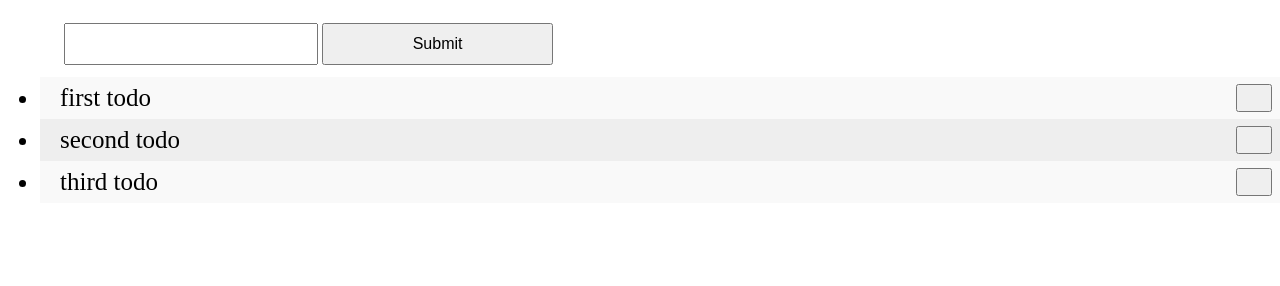
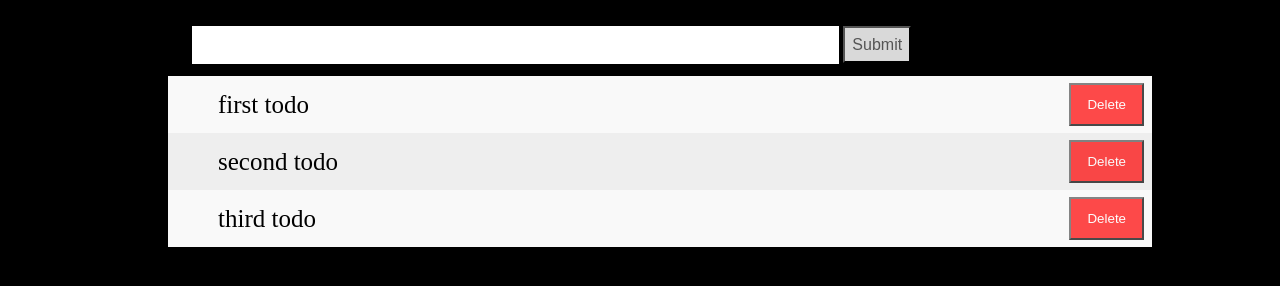
Before and after one commit to GSG-G8/Ahmad-Salah-ToDo, a website: page skeleton/index.html in a window 1280 px wide. Drawn offline with Linux system fonts and the light colour scheme.

Commit message:
3-edit dom file to show and add todos #3

```diff
--- a/skeleton/dom.js
+++ b/skeleton/dom.js
@@ -18,7 +18,9 @@
     var todoNode = document.createElement('li');
     // you will need to use addEventListener
     todoNode.addEventListener('click',()=>{
-
+      var newState = todoFunctions.markTodo(state, todo.id);
+      //console.log(newState)
+      update(newState);
     })
 
 
@@ -26,7 +28,7 @@
     var desc = document.createElement('span');
     desc.textContent=todo.description
     todoNode.appendChild(desc);
-
+    if(todo.done) todoNode.classList.toggle("checked")
 
     // this adds the delete button
     var deleteButtonNode = document.createElement('button');
@@ -37,9 +39,8 @@
     todoNode.appendChild(deleteButtonNode);
 
     // add markTodo button
-
-    // add classes for css
-
+    deleteButtonNode.textContent="Delete"
+    // aDd classes for css
     return todoNode;
   };
 
--- a/skeleton/index.html
+++ b/skeleton/index.html
@@ -6,15 +6,16 @@
     <link rel="stylesheet" href="./style.css">
   </head>
   <body>
+    <main>
     <form id="add-todo">
       <input type="text" name="description" id="description" value="">
-      <input type="submit" name="" value="Submit">
+      <input type="submit" name="" value="Submit" id="submit">
     </form>
     <div id = "todo-container">
         <ul>
         </ul>
     </div>
-
+  </main>
   </body>
   <script type="text/javascript" src = "./logic.js"></script>
   <script type="text/javascript" src = "./dom.js"></script>
--- a/skeleton/style.css
+++ b/skeleton/style.css
@@ -2,23 +2,51 @@
 * {
     margin: 0;
   }
+  body{
+    margin: 0;
+    background-color:black;
+  }
 
   #add-todo{
-    width: 90%;
+    width: 70%;
+    margin: 0 auto;
+    margin-top: 2%;
+    margin-bottom: 1%;
+     }
+
+  #todo-container{
+    width: 80%;
     margin: 0 auto;
   }
-     input {
-        margin-top: 2%;
-        margin-bottom: 1%;
-        width: 20%;
+  #description {
+    margin: 0;
+    border: none;
+    border-radius: 0;
+    width: 70%;
     padding: 10px;
     font-size: 16px;
       }
+  #submit{
+    padding: .8%;
+    background: #d9d9d9;
+    color: #555;
+    text-align: center;
+    font-size: 1rem;
+    cursor: pointer;
+    transition: 0.3s;
+    border-radius: 0;
+  }
+  #submit:hover {
+    background-color: #bbb;
 
+  }
  ul li {
+        display: flex;
+        justify-content: space-between;
+        align-items: center;
         cursor: pointer;
         position: relative;
-        padding: 7px 8px 7px 20px;
+        padding: 7px 8px 7px 50px;
         background: #eee;
         font-size: 25px;
         transition: 0.2s;
@@ -41,7 +69,7 @@
         border-color: #fff;
         border-style: solid;
         border-width: 0 2px 2px 0;
-        top: 10px;
+        top: 18px;
         left: 16px;
         transform: rotate(45deg);
         height: 15px;
@@ -49,9 +77,13 @@
       }
 button{
         color: white;
-        float: right;
+        background-color: red;
+        opacity: .7;
         padding: 12px 16px 12px 16px;
-
+        cursor: pointer;
+      }
+      button:hover{
+         opacity: 1;
       }
 /*
 *{
--- a/skeleton/test.js
+++ b/skeleton/test.js
@@ -5,11 +5,7 @@ var logic = require('./logic');
 //   t.pass();
 //   t.end();
 // });
-const todo_lest = [{
-  id: 1,
-  description: 'smash',
-  done: false,
-}]
+const todo_lest = [{id: 1,description: 'smash', done: false},{id: 0,description: 'smash avocados',done: true},{id: 1,description: 'make coffee',done: false}]
 
 test('add_todo() should return lest + the new obj.', function () {
   let actual = logic.addTodo(todo_lest,{
```
Lines whose indentation alone changed are shown as unchanged.
